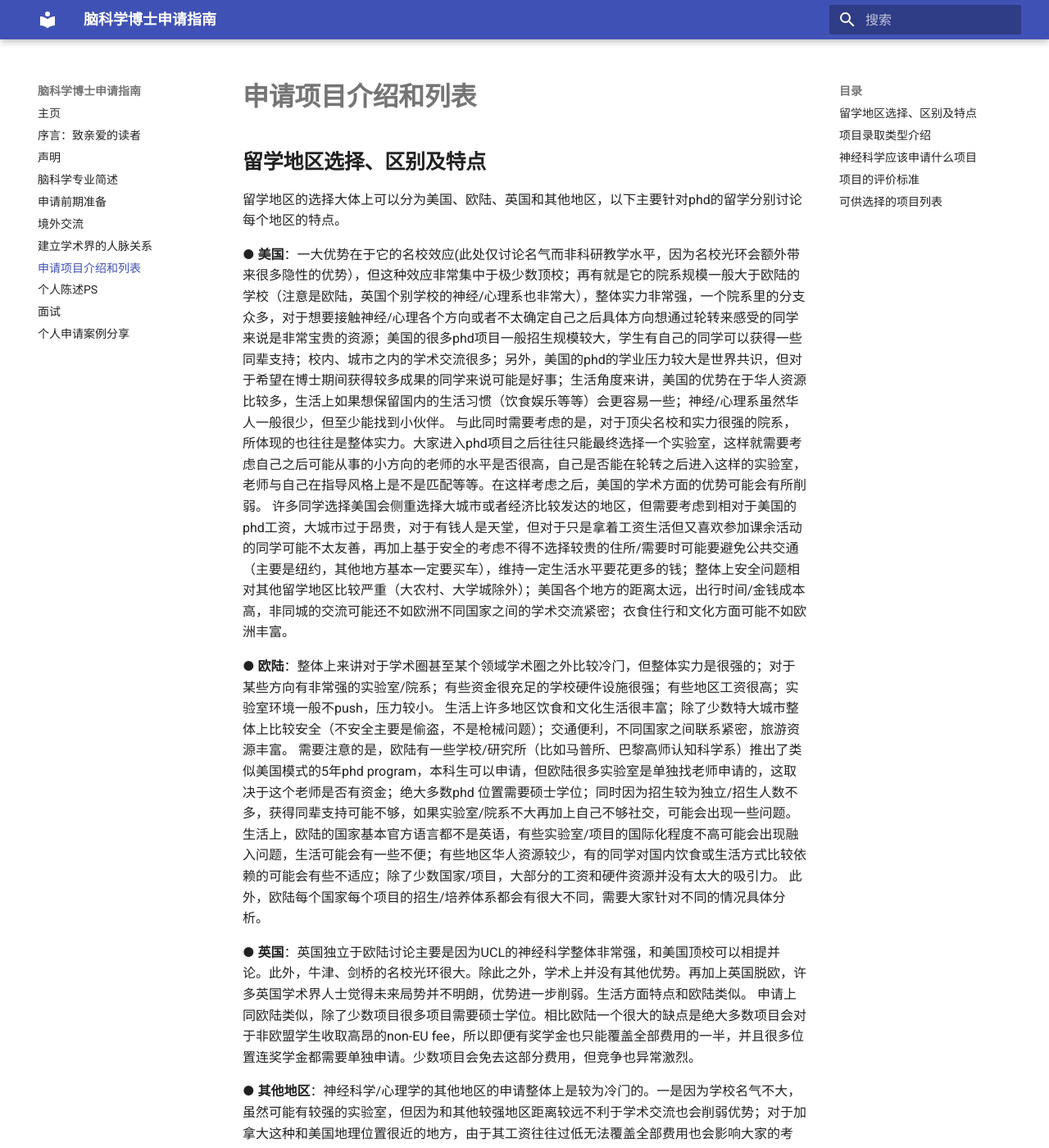
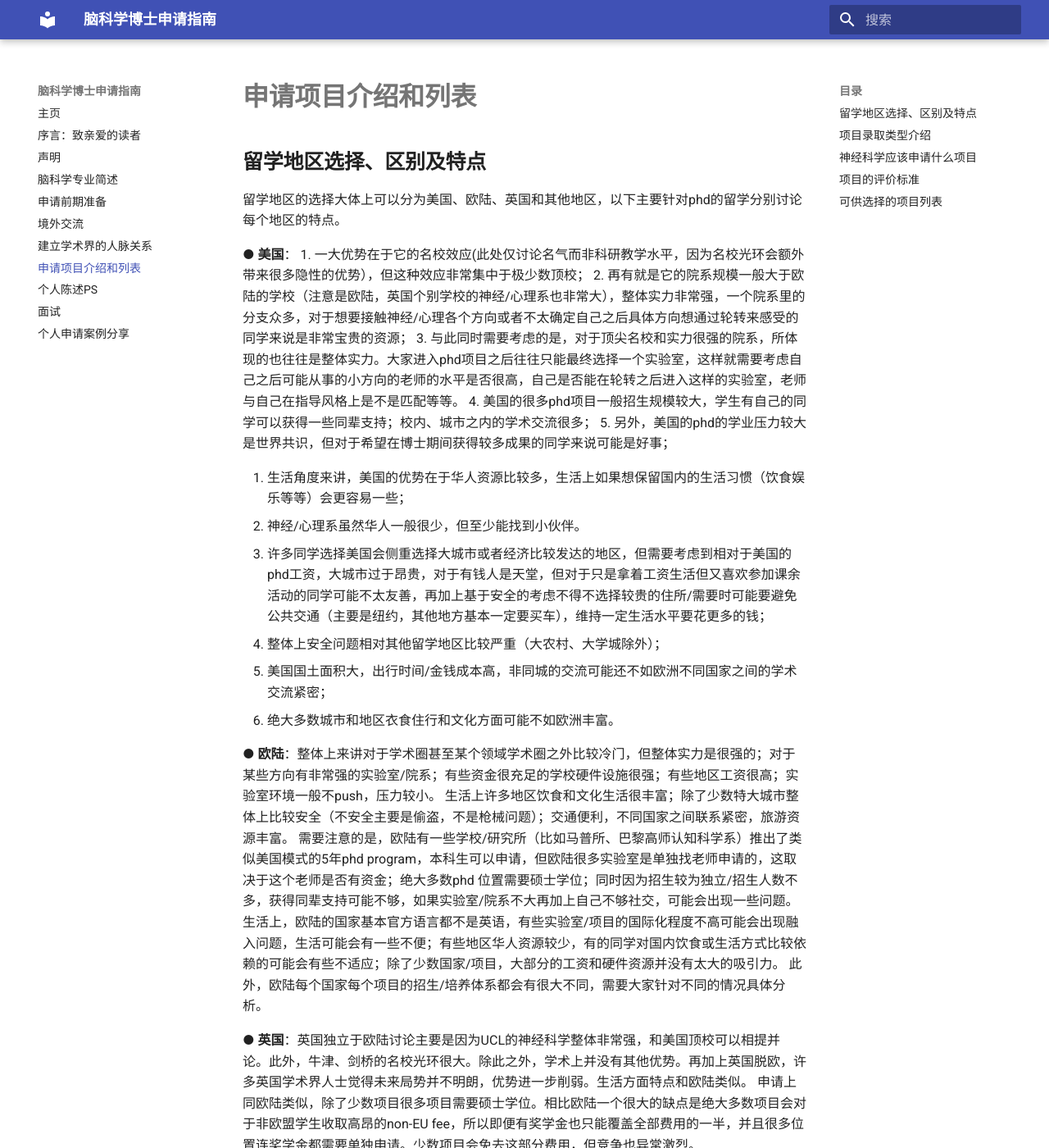
Before and after one commit to BrainPhD-CN/handbook, an MkDocs documentation site: the page built from docs/program.md, in a window 1280 px wide and 1400 px high. Shown: the whole window at 82% size. Built offline with MkDocs 1.6.1 and Material for MkDocs 9.7.7, drawn with Linux system fonts in a browser that asks for light colours.

Commit message:
Update program.md

```diff
--- a/docs/program.md
+++ b/docs/program.md
@@ -4,9 +4,19 @@
 
 留学地区的选择大体上可以分为美国、欧陆、英国和其他地区，以下主要针对phd的留学分别讨论每个地区的特点。
 
-● **美国**：一大优势在于它的名校效应(此处仅讨论名气而非科研教学水平，因为名校光环会额外带来很多隐性的优势），但这种效应非常集中于极少数顶校；再有就是它的院系规模一般大于欧陆的学校（注意是欧陆，英国个别学校的神经/心理系也非常大），整体实力非常强，一个院系里的分支众多，对于想要接触神经/心理各个方向或者不太确定自己之后具体方向想通过轮转来感受的同学来说是非常宝贵的资源；美国的很多phd项目一般招生规模较大，学生有自己的同学可以获得一些同辈支持；校内、城市之内的学术交流很多；另外，美国的phd的学业压力较大是世界共识，但对于希望在博士期间获得较多成果的同学来说可能是好事；生活角度来讲，美国的优势在于华人资源比较多，生活上如果想保留国内的生活习惯（饮食娱乐等等）会更容易一些；神经/心理系虽然华人一般很少，但至少能找到小伙伴。
-与此同时需要考虑的是，对于顶尖名校和实力很强的院系，所体现的也往往是整体实力。大家进入phd项目之后往往只能最终选择一个实验室，这样就需要考虑自己之后可能从事的小方向的老师的水平是否很高，自己是否能在轮转之后进入这样的实验室，老师与自己在指导风格上是不是匹配等等。在这样考虑之后，美国的学术方面的优势可能会有所削弱。
-许多同学选择美国会侧重选择大城市或者经济比较发达的地区，但需要考虑到相对于美国的phd工资，大城市过于昂贵，对于有钱人是天堂，但对于只是拿着工资生活但又喜欢参加课余活动的同学可能不太友善，再加上基于安全的考虑不得不选择较贵的住所/需要时可能要避免公共交通（主要是纽约，其他地方基本一定要买车），维持一定生活水平要花更多的钱；整体上安全问题相对其他留学地区比较严重（大农村、大学城除外）；美国各个地方的距离太远，出行时间/金钱成本高，非同城的交流可能还不如欧洲不同国家之间的学术交流紧密；衣食住行和文化方面可能不如欧洲丰富。
+● **美国**：
+1. 一大优势在于它的名校效应(此处仅讨论名气而非科研教学水平，因为名校光环会额外带来很多隐性的优势），但这种效应非常集中于极少数顶校；
+2. 再有就是它的院系规模一般大于欧陆的学校（注意是欧陆，英国个别学校的神经/心理系也非常大），整体实力非常强，一个院系里的分支众多，对于想要接触神经/心理各个方向或者不太确定自己之后具体方向想通过轮转来感受的同学来说是非常宝贵的资源；
+3. 与此同时需要考虑的是，对于顶尖名校和实力很强的院系，所体现的也往往是整体实力。大家进入phd项目之后往往只能最终选择一个实验室，这样就需要考虑自己之后可能从事的小方向的老师的水平是否很高，自己是否能在轮转之后进入这样的实验室，老师与自己在指导风格上是不是匹配等等。
+4. 美国的很多phd项目一般招生规模较大，学生有自己的同学可以获得一些同辈支持；校内、城市之内的学术交流很多；
+5. 另外，美国的phd的学业压力较大是世界共识，但对于希望在博士期间获得较多成果的同学来说可能是好事；
+
+6. 生活角度来讲，美国的优势在于华人资源比较多，生活上如果想保留国内的生活习惯（饮食娱乐等等）会更容易一些；
+7. 神经/心理系虽然华人一般很少，但至少能找到小伙伴。
+8. 许多同学选择美国会侧重选择大城市或者经济比较发达的地区，但需要考虑到相对于美国的phd工资，大城市过于昂贵，对于有钱人是天堂，但对于只是拿着工资生活但又喜欢参加课余活动的同学可能不太友善，再加上基于安全的考虑不得不选择较贵的住所/需要时可能要避免公共交通（主要是纽约，其他地方基本一定要买车），维持一定生活水平要花更多的钱；
+9. 整体上安全问题相对其他留学地区比较严重（大农村、大学城除外）；
+10. 美国国土面积大，出行时间/金钱成本高，非同城的交流可能还不如欧洲不同国家之间的学术交流紧密；
+11. 绝大多数城市和地区衣食住行和文化方面可能不如欧洲丰富。
 
 ● **欧陆**：整体上来讲对于学术圈甚至某个领域学术圈之外比较冷门，但整体实力是很强的；对于某些方向有非常强的实验室/院系；有些资金很充足的学校硬件设施很强；有些地区工资很高；实验室环境一般不push，压力较小。
 生活上许多地区饮食和文化生活很丰富；除了少数特大城市整体上比较安全（不安全主要是偷盗，不是枪械问题）；交通便利，不同国家之间联系紧密，旅游资源丰富。
```
